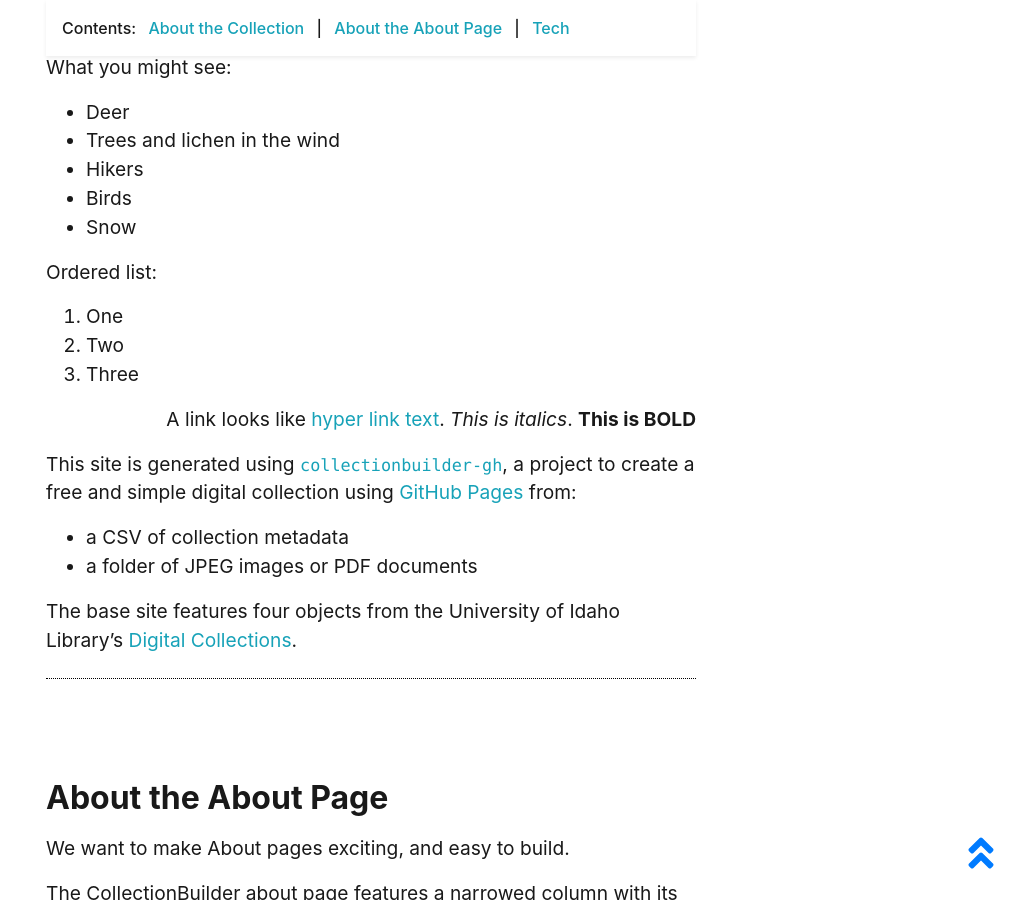
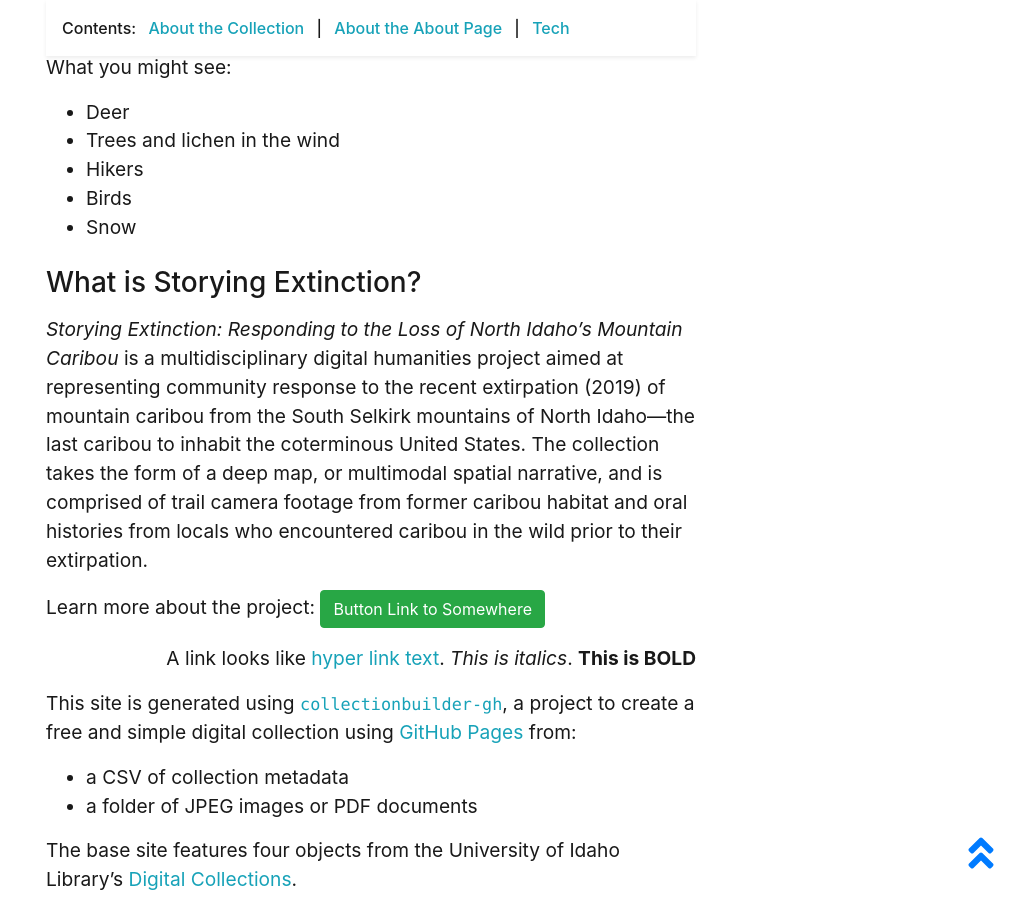
Before and after one commit to clamb89/goblinknob, a Jekyll site: the page built from pages/about.md, in a window 1280 px wide and 900 px high, scrolled down 1432 px. Shown: the whole window, without its empty margins (269-1280 px from the left). Built offline with Jekyll 4.4.1, drawn with Linux system fonts in a browser that asks for light colours.

Commit message:
Updated info and added button

```diff
--- a/pages/about.md
+++ b/pages/about.md
@@ -33,11 +33,13 @@ What you might see:
 - Birds
 - Snow
 
-Ordered list:
+### What is Storying Extinction?
 
-1. One
-2. Two
-3. Three
+*Storying Extinction: Responding to the Loss of North Idaho’s Mountain Caribou* is a multidisciplinary digital humanities project aimed at representing community response to the recent extirpation (2019) of mountain caribou from the South Selkirk mountains of North Idaho—the last caribou to inhabit the coterminous United States. The collection takes the form of a deep map, or multimodal spatial narrative, and is comprised of trail camera footage from former caribou habitat and oral histories from locals who encountered caribou in the wild prior to their extirpation.
+
+Learn more about the project: {% include feature/button.html text="Button Link to Somewhere" link="https://cdil.lib.uidaho.edu/storying-extinction/about.html" color="success" %}
+
+
 
 A link looks like [hyper link text](https://clamb89.github.io/goblinknob/). *This is italics*. **This is BOLD**
 {:.text-right}
```
